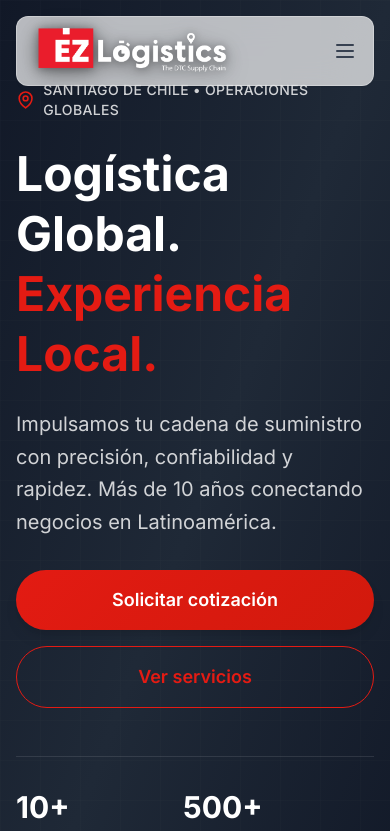
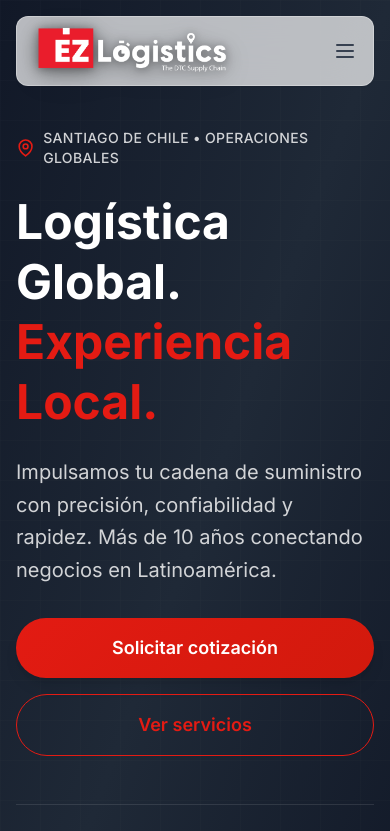
Before and after one commit to cookiecodespy/Ez_webpage, a React (Vite) app: page / in a window 390 px wide. Shown: the top 831 px of the page. Built offline with nearby package versions, Linux system fonts and the light colour scheme.

Commit message:
Fix: Mejorar spacing Header-Hero en mobile (pt-32)

```diff
--- a/src/components/Hero.tsx
+++ b/src/components/Hero.tsx
@@ -91,7 +91,7 @@ const Hero = () => {
       </div>
 
       {/* Layout asimétrico 60/40 - ROMPE PLANTILLA */}
-      <div className="relative z-10 max-w-7xl mx-auto px-4 sm:px-6 lg:px-8 w-full py-20">
+      <div className="relative z-10 max-w-7xl mx-auto px-4 sm:px-6 lg:px-8 w-full pt-32 pb-20 md:py-20">
         <div className="grid lg:grid-cols-[3fr_2fr] gap-12 items-center">
 
           {/* CONTENIDO 60% - Lado izquierdo */}
```
